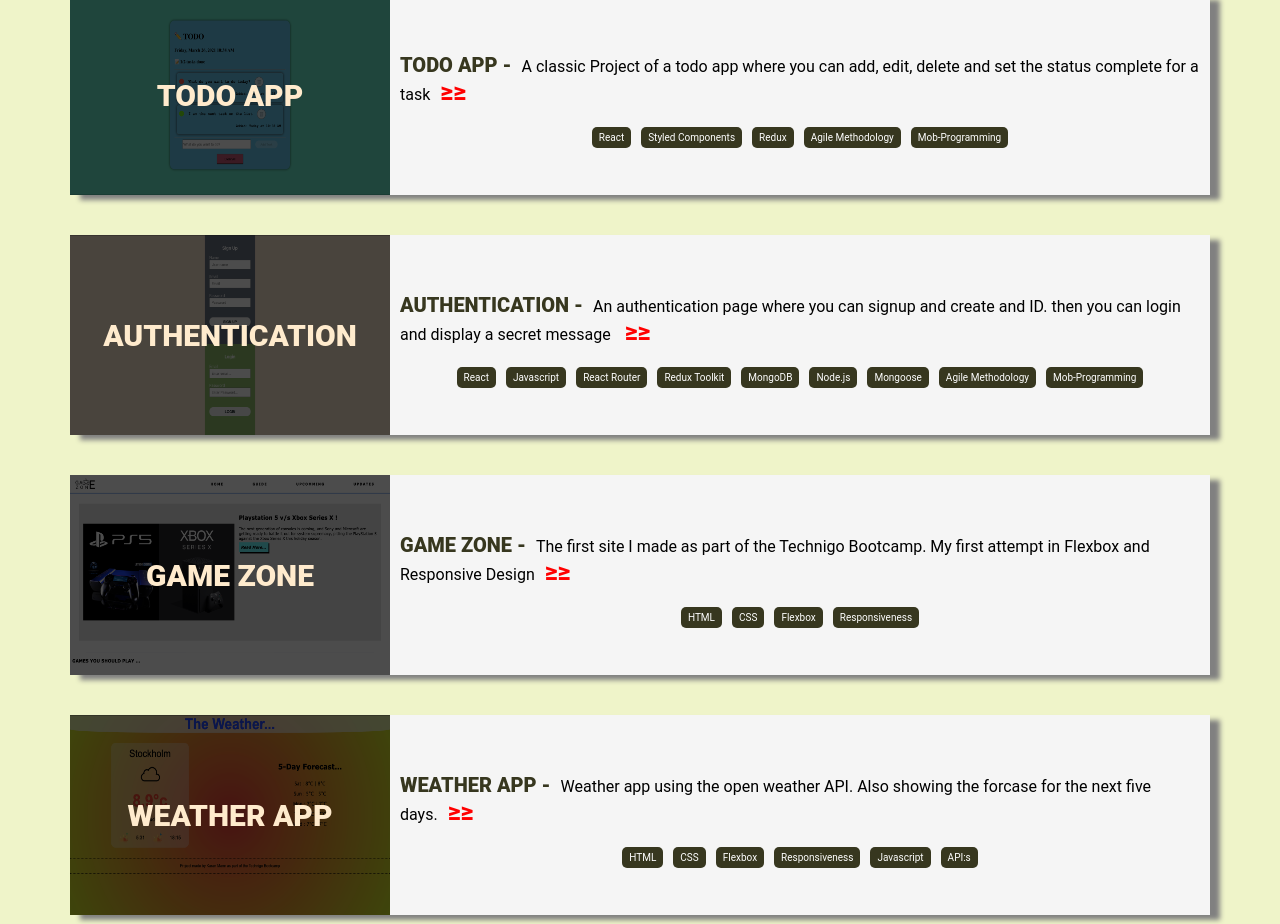
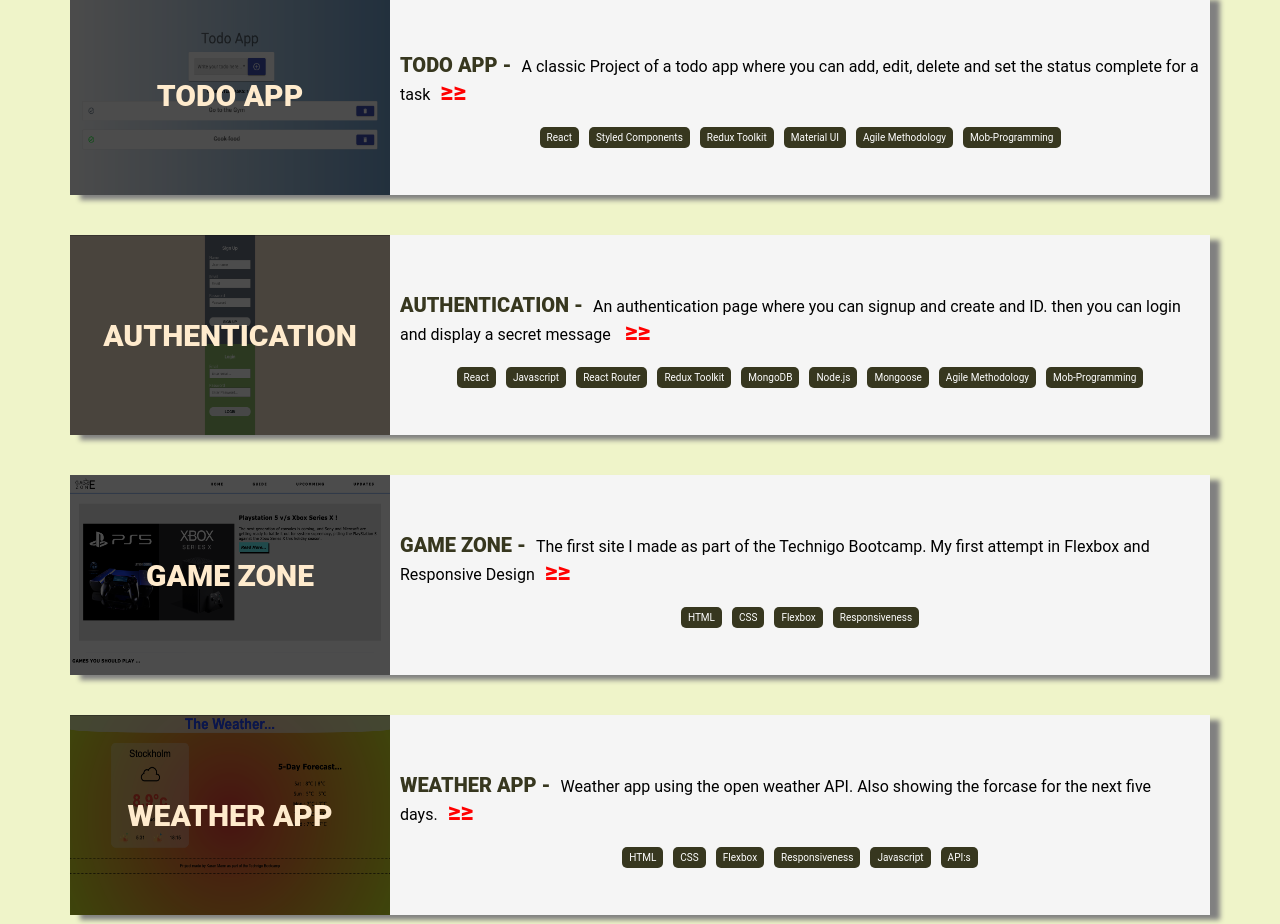
Before and after one commit to karanmann/portfolio-react, a React (Create React App) app in the folder frontend/: page / in a window 1280 px wide. Shown: the part 3179-4103 px from the top of the page. Built offline with nearby package versions, Linux system fonts and the light colour scheme.

Commit message:
Update: New TodoApp Added

```diff
--- a/frontend/src/components/projects/OtherProjects.js
+++ b/frontend/src/components/projects/OtherProjects.js
@@ -1,16 +1,17 @@
 import {
-  OtherCardsContainer,
-  OtherCard,
-  OtherImageContainer,
+  CardTech,
+  CardTechContainer,
+  DetailsDescription,
+  DetailsLink,
+  DetailsTitle,
   Image,
   ImageOverlay,
   ImageTitle,
+  OtherCard,
   OtherCardDetailsContainer,
-  DetailsTitle,
-  DetailsDescription,
-  DetailsLink,
-  CardTechContainer,
-  CardTech} from '../../lib/styles/styled'
+  OtherCardsContainer,
+  OtherImageContainer
+} from '../../lib/styles/styled'
 
 export const OtherProjects = ({otherProjects}) => {
   return (
--- a/frontend/src/projects.js
+++ b/frontend/src/projects.js
@@ -106,11 +106,12 @@ export const Data =
       "title": "Todo App",
       "description": "A classic Project of a todo app where you can add, edit, delete and set the status complete for a task",
       "image_url": "./projects/todoapp.png",
-      "live_url": "https://todo-it-today.netlify.app",
+      "live_url": "https://todo-in-moment.netlify.app",
       "techs": [
         "React",
         "Styled Components",
-        "Redux",
+        "Redux Toolkit",
+        "Material UI",
         "Agile Methodology",
         "Mob-Programming"
       ],
```
Also changed, not shown: frontend/public/projects/todoapp.png, 1 other file (tests, documents, lock files or other folders).
